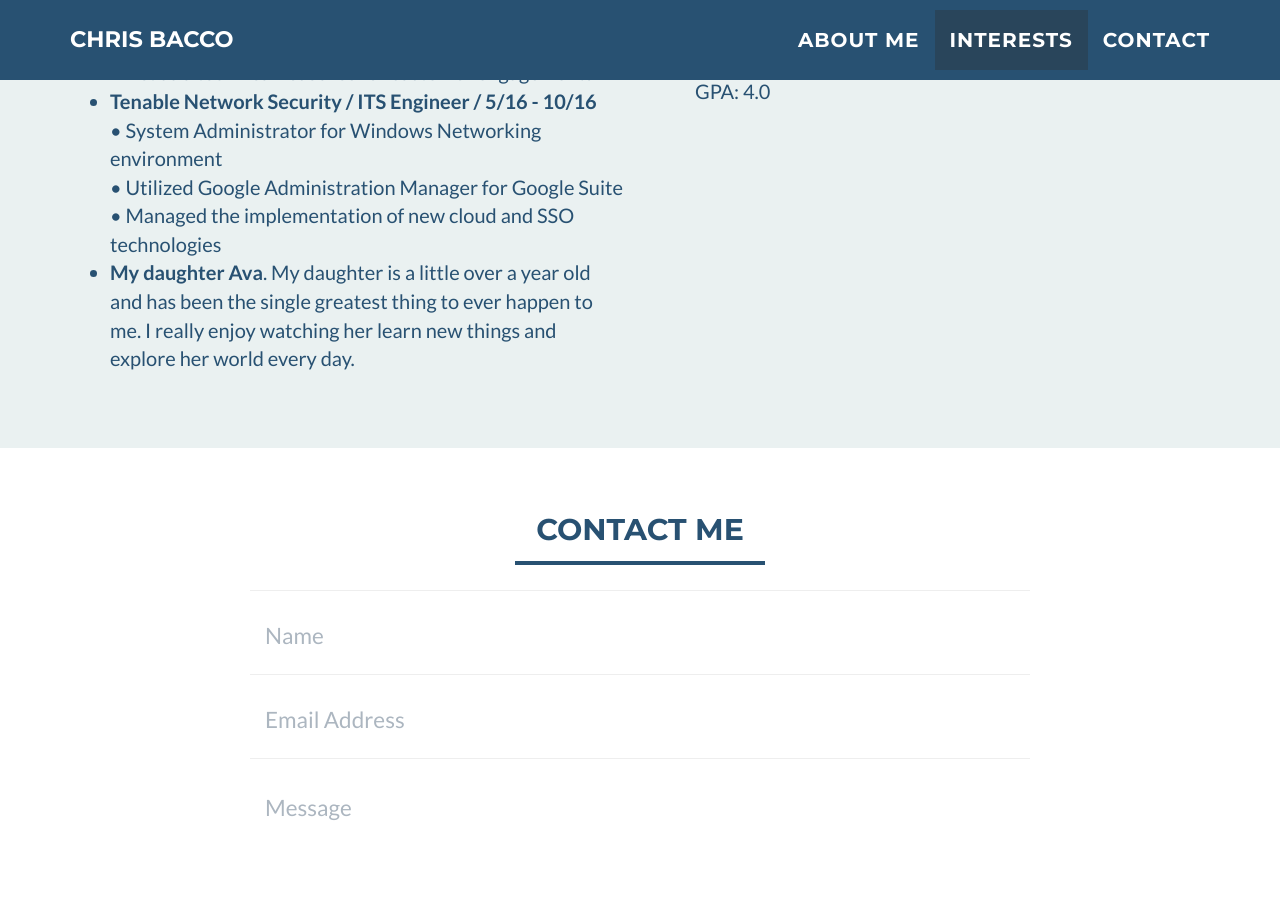
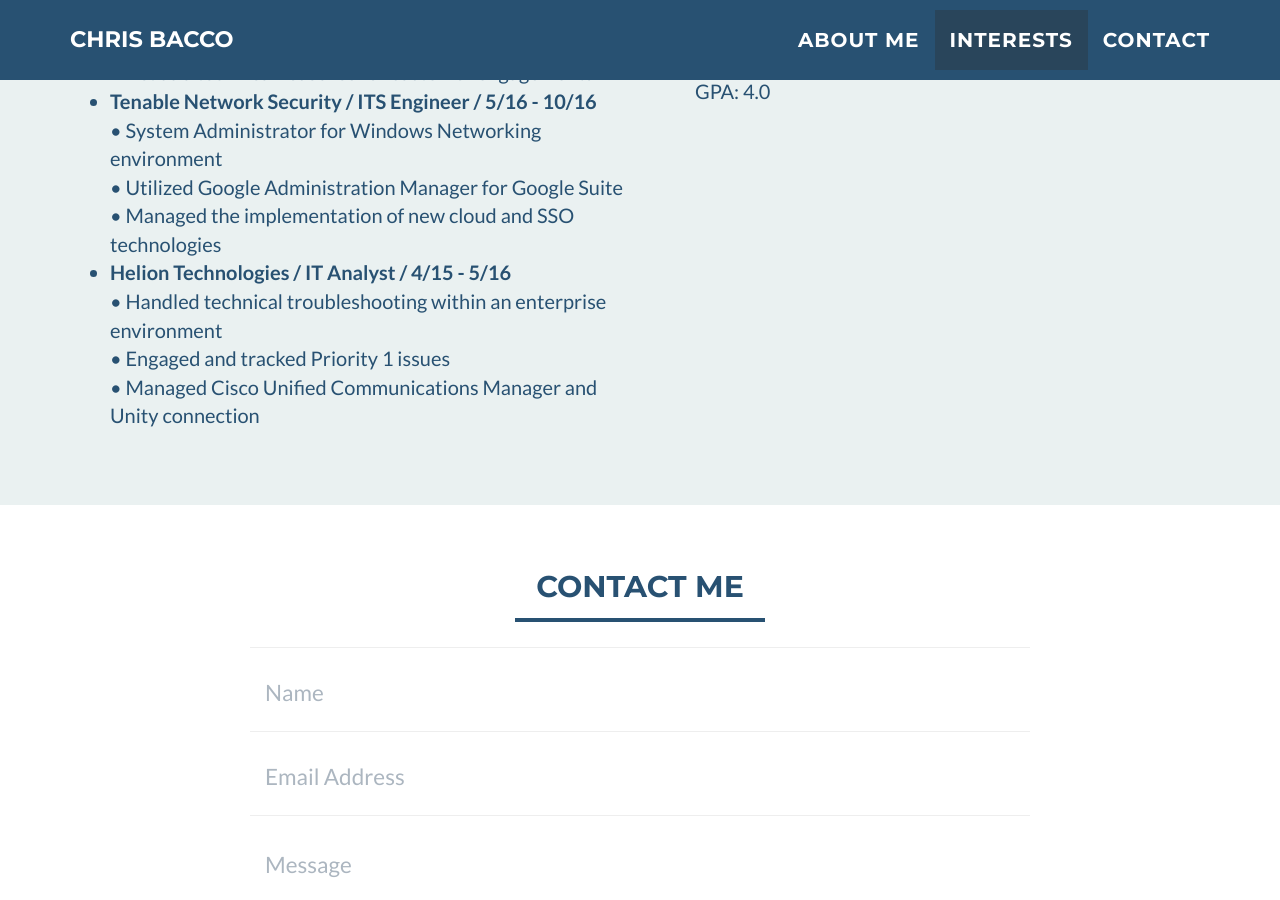
Before and after one commit to cbacco/cbacco.github.io, a Jekyll site: the page built from index.html, in a window 1280 px wide and 900 px high, scrolled down 1507 px. Built offline with Jekyll 4.4.1, drawn with Linux system fonts in a browser that asks for light colours.

Commit message:
Update _includes/interests.html

```diff
--- a/_includes/interests.html
+++ b/_includes/interests.html
@@ -25,7 +25,10 @@
           • Managed the implementation of new cloud and SSO technologies<br>
 			  </li>
 			  <li>
-				  <b>My daughter Ava</b>. My daughter is a little over a year old and has been the single greatest thing to ever happen to me. I really enjoy watching her learn new things and explore her world every day.
+				  <b>Helion Technologies / IT Analyst / 4/15 - 5/16</b><br>
+          • Handled technical troubleshooting within an enterprise environment<br>
+          • Engaged and tracked Priority 1 issues<br>
+          • Managed Cisco Unified Communications Manager and Unity connection<br>
       </li>
 			</ul>
 		</div>
```
